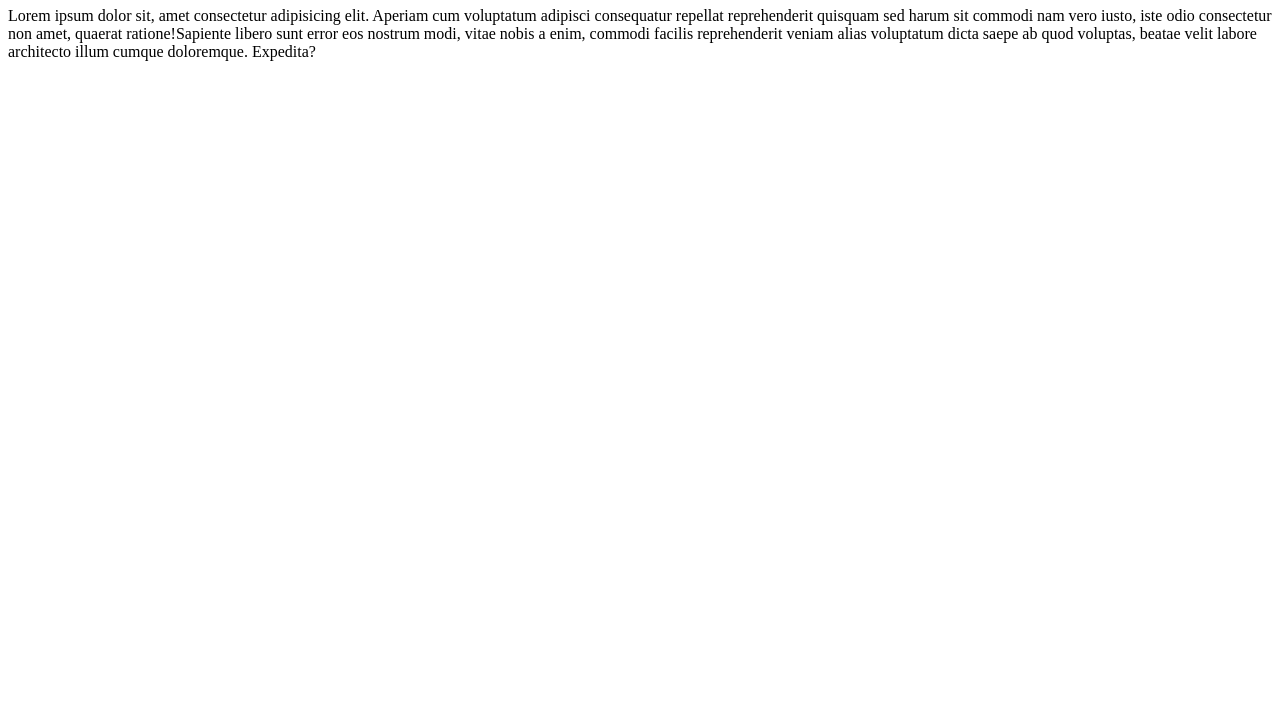
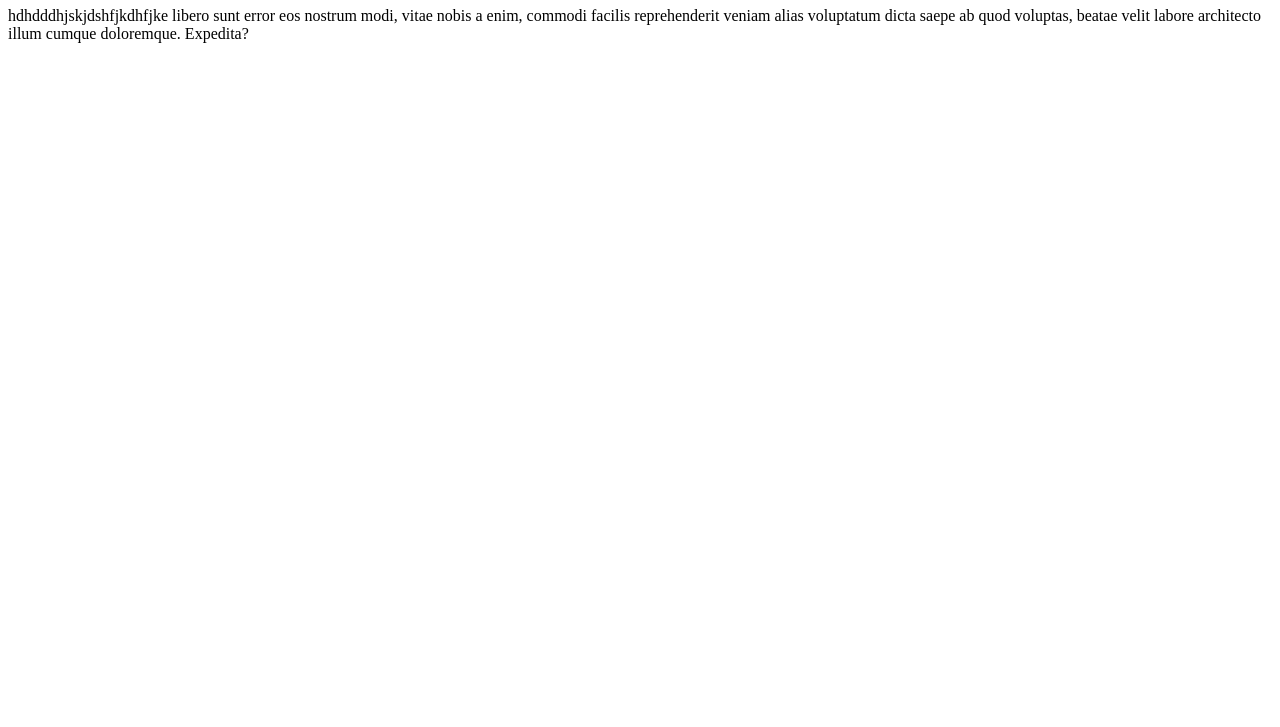
Before and after one commit to Patty8909/workshop-git, a plain HTML site: page index.html in a window 1280 px wide. Shown: the part 73-800 px from the top of the page. Drawn offline with Linux system fonts and the light colour scheme.

Commit message:
conflicto

```diff
--- a/index.html
+++ b/index.html
@@ -9,7 +9,7 @@
 </head>
 <body>
   <h1>Holaaaa</h1>
-  <p>Lorem ipsum dolor sit, amet consectetur adipisicing elit. Aperiam cum voluptatum adipisci consequatur repellat reprehenderit quisquam sed harum sit commodi nam vero iusto, iste odio consectetur non amet, quaerat ratione!Sapiente libero sunt error eos nostrum modi, vitae nobis a enim, commodi facilis reprehenderit veniam alias voluptatum dicta saepe ab quod voluptas, beatae velit labore architecto illum cumque doloremque. Expedita?</p>
+  <p>hdhdddhjskjdshfjkdhfjke libero sunt error eos nostrum modi, vitae nobis a enim, commodi facilis reprehenderit veniam alias voluptatum dicta saepe ab quod voluptas, beatae velit labore architecto illum cumque doloremque. Expedita?</p>
   <script src="app.js"></script>
 </body>
 </html>
```
